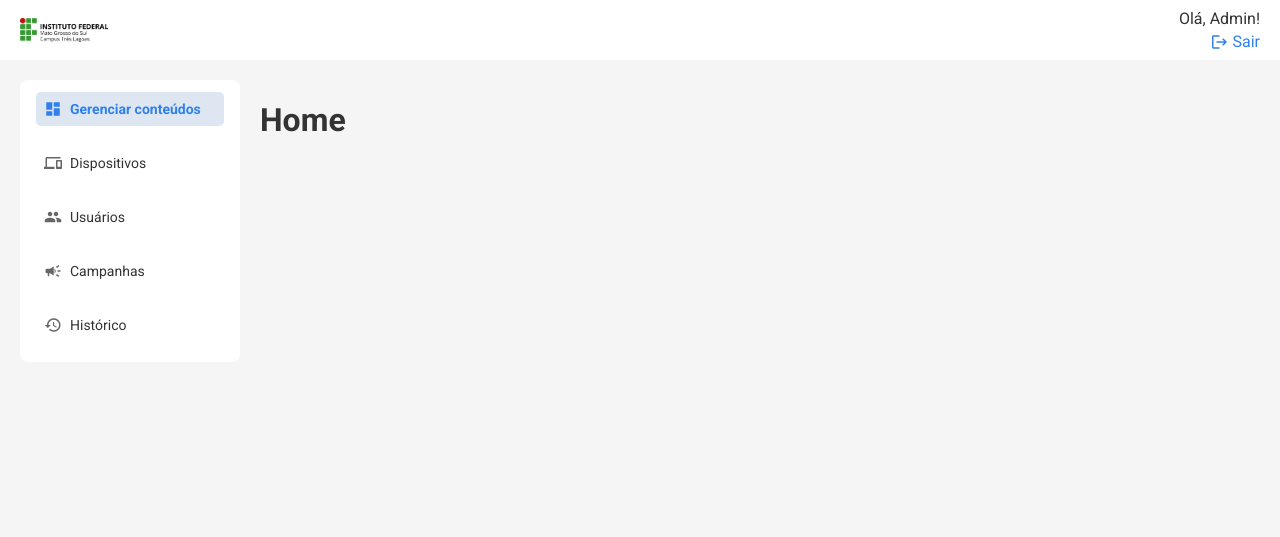
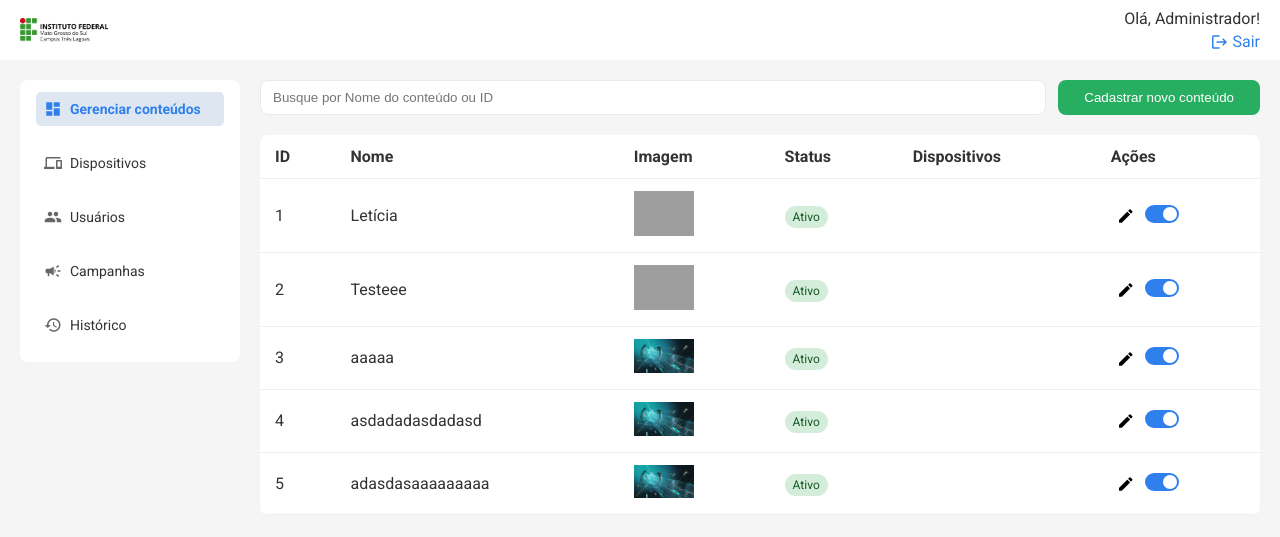
Before and after one commit to LetEscobar/sistema-quiosque-frameworksDW, a Flask app: page / in a window 1280 px wide. Shown: the top 537 px of the page. Run offline with Flask 3, Linux system fonts and the light colour scheme; a user stored in the database is signed in; data comes from the database, SQL or seed files in the repository; grey boxes are pictures that could not be loaded.

Commit message:
conteudos

```diff
--- a/app.py
+++ b/app.py
@@ -1,8 +1,9 @@
 from flask import Flask
 from models import db
-from routes import auth_bp, users_bp, telas_bp, main_bp, campanhas_bp
+from routes import auth_bp, users_bp, telas_bp, main_bp, campanhas_bp, conteudos_bp
 from config import Config
 from routes.historico import historico_bp
+
 
 def create_app():
     app = Flask(__name__)
@@ -16,6 +17,8 @@ def create_app():
     app.register_blueprint(main_bp)
     app.register_blueprint(campanhas_bp)
     app.register_blueprint(historico_bp)
+    app.register_blueprint(conteudos_bp)
+
 
 
     with app.app_context():
--- a/decorators.py
+++ b/decorators.py
@@ -25,6 +25,6 @@ def admin_required(f):
         user = User.query.get(user_id)
         if not user or not user.is_admin:
             flash('Acesso restrito ao administrador.')
-            return redirect(url_for('main.index'))
+            return redirect(url_for('conteudos.listar_conteudos'))
         return f(*args, **kwargs)
     return decorated_function
--- a/routes/__init__.py
+++ b/routes/__init__.py
@@ -3,5 +3,7 @@ from .users import users_bp
 from .telas import telas_bp
 from .main import main_bp
 from .campanhas import campanhas_bp
+from .conteudos import conteudos_bp
 
-__all__ = ['auth_bp', 'users_bp', 'telas_bp', 'main_bp', 'campanhas_bp']
+
+__all__ = ['auth_bp', 'users_bp', 'telas_bp', 'main_bp', 'campanhas_bp', 'conteudos_bp']
--- a/routes/auth.py
+++ b/routes/auth.py
@@ -37,7 +37,7 @@ def login_usuario():
         session['user_name'] = user.name
         session['is_admin'] = user.is_admin
         flash(f"Bem-vindo, {user.name}!")
-        return redirect(url_for('main.index'))
+        return redirect(url_for('conteudos.listar_conteudos'))
 
     return render_template('login.html')
 
--- /dev/null
+++ b/routes/conteudos.py
@@ -0,0 +1,64 @@
+from flask import Blueprint, render_template, request, redirect, url_for
+from decorators import login_required
+from models import db, Conteudo, Tela, ConteudoDispositivo
+import os, uuid
+from werkzeug.utils import secure_filename
+
+conteudos_bp = Blueprint('conteudos', __name__)
+
+@conteudos_bp.route('/')
+@login_required
+def listar_conteudos():
+    conteudos = Conteudo.query.all()
+    dispositivos = Tela.query.all()
+    return render_template('index.html', conteudos=conteudos, dispositivos=dispositivos)
+
+@conteudos_bp.route('/adicionar', methods=['POST'])
+@login_required
+def adicionar_conteudo():
+    nome = request.form['nome']
+    dispositivos_ids = request.form.getlist('dispositivos')
+    imagem = request.files.get('imagem')
+
+    UPLOAD_FOLDER = os.path.join('static', 'uploads')
+    os.makedirs(UPLOAD_FOLDER, exist_ok=True)
+
+    if imagem and imagem.filename != '':
+        filename = f"{uuid.uuid4().hex}_{secure_filename(imagem.filename)}"
+        caminho = os.path.join(UPLOAD_FOLDER, filename)
+        imagem.save(caminho)
+        imagem_db = f'uploads/{filename}'
+    else:
+        imagem_db = None
+
+    conteudo = Conteudo(nome=nome, imagem=imagem_db)
+    db.session.add(conteudo)
+    db.session.flush()
+
+    for disp_id in dispositivos_ids:
+        rel = ConteudoDispositivo(conteudo_id=conteudo.id, dispositivo_id=int(disp_id))
+        db.session.add(rel)
+
+    db.session.commit()
+    return redirect(url_for('conteudos.listar_conteudos'))
+
+
+@conteudos_bp.route('/editar/<int:id>', methods=['POST'])
+def editar_conteudo(id):
+    conteudo = Conteudo.query.get(id)
+    conteudo.nome = request.form['nome']
+    novos_ids = set(map(int, request.form.getlist('dispositivos')))
+
+    conteudo.dispositivos.clear()
+    for disp_id in novos_ids:
+        db.session.add(ConteudoDispositivo(conteudo_id=id, dispositivo_id=disp_id))
+
+    db.session.commit()
+    return redirect(url_for('conteudos.listar_conteudos'))
+
+@conteudos_bp.route('/alternar_status/<int:id>')
+def alternar_status_conteudo(id):
+    conteudo = Conteudo.query.get(id)
+    conteudo.status = 'Inativo' if conteudo.status == 'Ativo' else 'Ativo'
+    db.session.commit()
+    return redirect(url_for('conteudos.listar_conteudos'))
--- a/routes/main.py
+++ b/routes/main.py
@@ -3,11 +3,6 @@ from decorators import login_required
 import os, glob
 
 main_bp = Blueprint('main', __name__)
-
-@main_bp.route('/')
-@login_required
-def index():
-    return render_template('index.html')
 
 @main_bp.route('/quiosque')
 def exibir_quiosque():
--- a/templates/index.html
+++ b/templates/index.html
@@ -1,5 +1,113 @@
-{% extends 'base.html' %} {% block title %}Home{% endblock %} {% block content
-%}
-<h1>Home</h1>
+{% extends 'base.html' %} {% block title %}Conteúdos{% endblock %} {% block
+content %}
+<div class="search-cta">
+    <input
+        type="text"
+        placeholder="Busque por Nome do conteúdo ou ID"
+        class="search"
+        id="buscaConteudos"
+    />
+    <button class="btn" onclick="openModal()">Cadastrar novo conteúdo</button>
+</div>
+
+<table class="table">
+    <thead>
+        <tr>
+            <th>ID</th>
+            <th>Nome</th>
+            <th>Imagem</th>
+            <th>Status</th>
+            <th>Dispositivos</th>
+            <th>Ações</th>
+        </tr>
+    </thead>
+    <tbody id="conteudosTableBody">
+        {% for conteudo in conteudos %}
+        <tr>
+            <td>{{ conteudo.id }}</td>
+            <td>{{ conteudo.nome }}</td>
+            <td>
+                {% if conteudo.imagem %}
+                <img
+                    src="{{ url_for('static', filename=conteudo.imagem) }}"
+                    alt="Imagem Conteúdo"
+                    width="60"
+                />
+                {% else %}
+                <em>Sem imagem</em>
+                {% endif %}
+            </td>
+            <td>
+                <span
+                    class="status {{ 'ativo' if conteudo.status == 'Ativo' else 'inativo' }}"
+                >
+                    {{ conteudo.status }}
+                </span>
+            </td>
+            <td>
+                {% for rel in conteudo.dispositivos %}
+                <span class="chip">{{ rel.dispositivo.nomeDispositivo }} </span>
+                {% endfor %}
+            </td>
+            <td>
+                <button
+                    class="edit"
+                    title="Editar conteúdo"
+                    onclick="editConteudo({{ conteudo.id }})"
+                >
+                    <span class="material-icons">edit</span>
+                </button>
+
+                <label class="switch" title="Ativar/Inativar conteúdo">
+                    <input type="checkbox" {% if conteudo.status == 'Ativo'
+                    %}checked{% endif %} onchange="toggleConteudoStatus({{
+                    conteudo.id }}, this.checked)" />
+                    <span class="slider"></span>
+                </label>
+            </td>
+        </tr>
+        {% endfor %}
+    </tbody>
+</table>
+{% endblock %} {% block extra_modal %}
+<div id="modal" class="modal">
+    <div class="modal-content">
+        <div class="check">
+            <h2>Cadastrar conteúdo</h2>
+            <span class="close" onclick="closeModal()">&times;</span>
+        </div>
+        <form
+            method="POST"
+            action="{{ url_for('conteudos.adicionar_conteudo') }}"
+            enctype="multipart/form-data"
+        >
+            <div class="form">
+                <div class="item_form">
+                    <label for="imagemConteudo">Imagem</label>
+                    <input type="file" name="imagem" id="imagemConteudo" />
+                </div>
+
+                <div class="item_form">
+                    <label>Dispositivos</label>
+                    <div class="checkbox-list">
+                        {% for dispositivo in dispositivos %}
+                        <label>
+                            <input
+                                type="checkbox"
+                                name="dispositivos"
+                                value="{{ dispositivo.idTela }}"
+                            />
+                            {{ dispositivo.nomeDispositivo }}
+                        </label>
+                        {% endfor %}
+                    </div>
+                </div>
+
+                <button type="submit" id="save">Salvar conteúdo</button>
+            </div>
+        </form>
+    </div>
+</div>
+
 <script src="{{ url_for('static', filename='script.js') }}"></script>
 {% endblock %}
--- a/templates/menu.html
+++ b/templates/menu.html
@@ -1,8 +1,8 @@
 <aside class="sidebar">
     <nav>
         <a
-            href="{{ url_for('main.index') }}"
-            class="{% if request.path == url_for('main.index') %}active{% endif %}"
+            href="{{ url_for('conteudos.listar_conteudos') }}"
+            class="{% if request.path == url_for('conteudos.listar_conteudos') %}active{% endif %}"
         >
             <span class="material-icons">dashboard</span>
             Gerenciar conteúdos
--- a/templates/topo.html
+++ b/templates/topo.html
@@ -4,7 +4,7 @@
 />
 
 <header class="topbar">
-    <a href="{{ url_for('main.index') }}" class="logo-topo">
+    <a href="{{ url_for('conteudos.listar_conteudos') }}" class="logo-topo">
         <img
             src="{{ url_for('static', filename='images/logo-ifms-tl.png') }}"
             alt="IFMS Logo"
```
Also changed, not shown: models.py (+27 -27 lines), instance/painel.db, static/uploads/0c222dc320e544a1800a6b899cf42bf7_asdadas.jpg (added), static/uploads/515b305dc3ab47f0971f19b3490bfc37_asdadas.jpg (added), static/uploads/654b2fb7190243eaa4aed50bf217a5f8_9e8649fdae4b9e33d46a4c797a02a9a6.jpg (added), static/uploads/9e8649fdae4b9e33d46a4c797a02a9a6.jpg (added), static/uploads/efd8fa0145df4d3593529110589bc187_9e8649fdae4b9e33d46a4c797a02a9a6.jpg (added).
